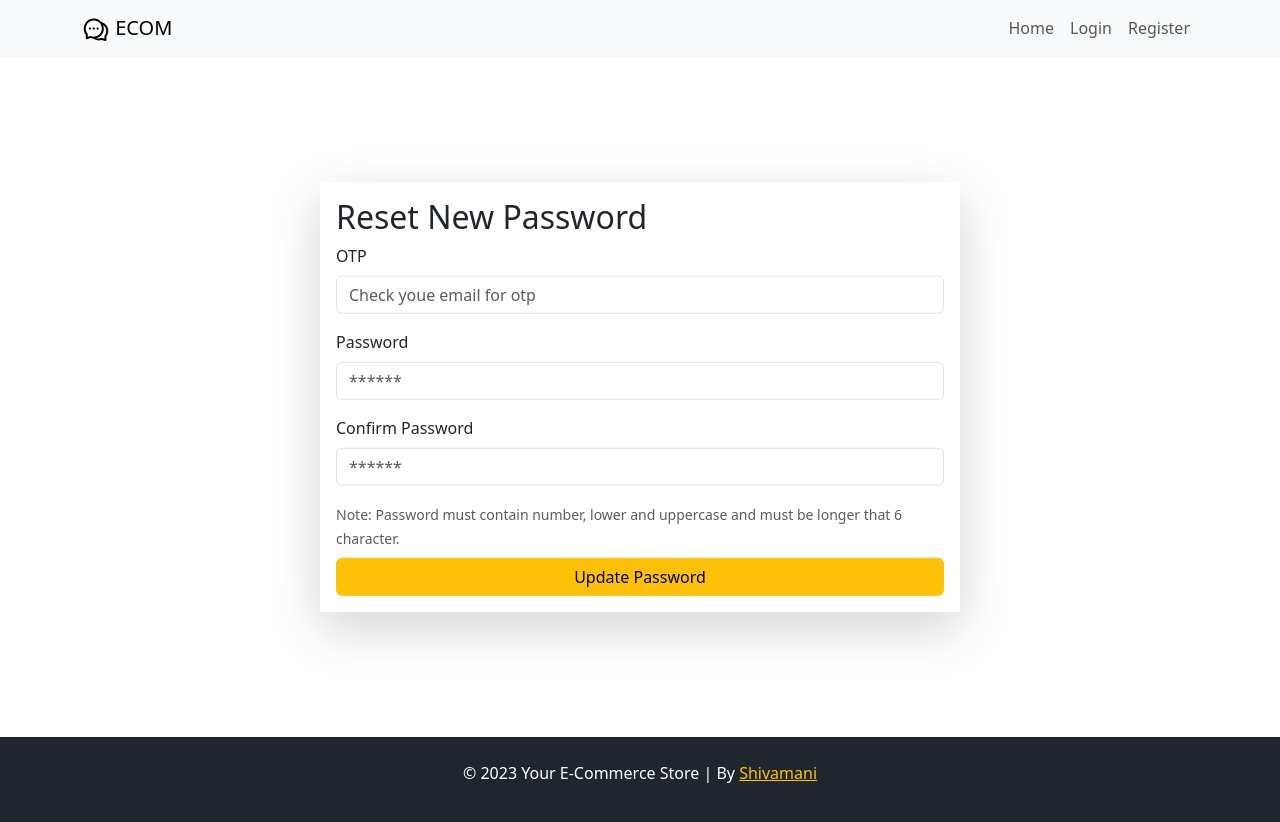
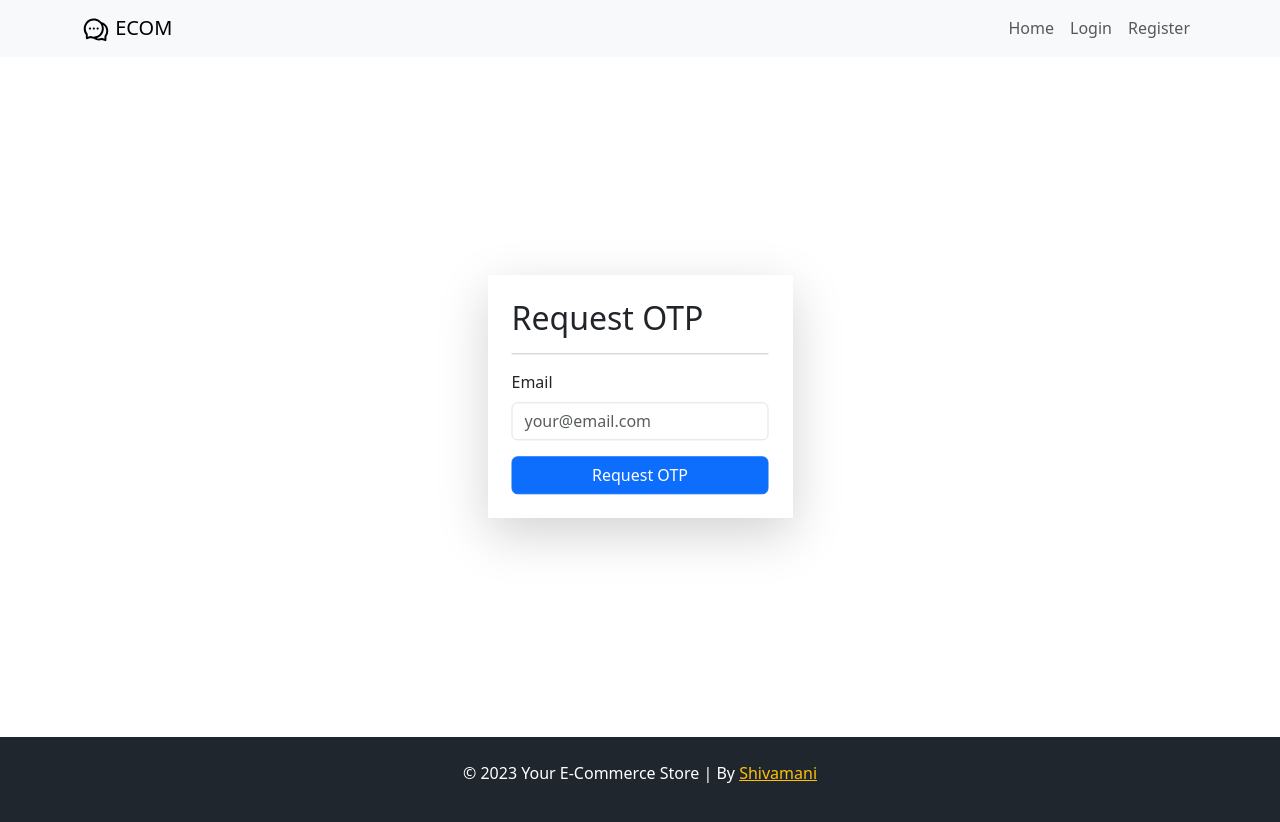
Before and after one commit to shivamanibrt/Aug-Ecom-client, a React (Create React App) app: page /reset-password in a window 1280 px wide. Shown: the top 822 px of the page. Built offline with nearby package versions, Linux system fonts and the light colour scheme; no server answers.

Commit message:
password reset succesful

```diff
--- a/src/AxiosHelper/apiHelper.js
+++ b/src/AxiosHelper/apiHelper.js
@@ -107,7 +107,8 @@ export const updateAdminPassword = (data) => {
     return apiProcessor(option);
 }
 
-export const resetAdminPassword = (data) => {
+//request OTP for update user password
+export const requestOTPPassword = (data) => {
     const option = {
         method: 'post',
         url: adminUserEp + '/request-password-reset-otp',
@@ -116,7 +117,15 @@ export const resetAdminPassword = (data) => {
     return apiProcessor(option);
 }
 
-
+//reset user password
+export const resetAdminUserPassword = (data) => {
+    const option = {
+        method: 'patch',
+        url: adminUserEp + '/reset-password',
+        data
+    }
+    return apiProcessor(option);
+}
 
 //fetch new accessJWT
 export const getNewAccessJWT = async () => {
--- a/src/Component/ResetPasswordComponent/ResetPasswordForm.js
+++ b/src/Component/ResetPasswordComponent/ResetPasswordForm.js
@@ -25,7 +25,8 @@ export const ResetPasswordForm = ({ handelOnPasswordUpdate }) => {
     }
     const handelOnSubmit = (e) => {
         e.preventDefault()
-        handelOnPasswordUpdate(form)
+        const { confirmPassword, ...rest } = form
+        handelOnPasswordUpdate(rest)
     }
 
     const inputs = [
@@ -72,6 +73,9 @@ export const ResetPasswordForm = ({ handelOnPasswordUpdate }) => {
                 <Form.Group className='d-grid'>
                     <Button variant='warning' type='submit'>Update Password</Button>
                 </Form.Group>
+                <div className='text-end py-3'>
+                    <a href='/reset-password'>Request OTP</a>
+                </div>
             </Form>
         </div>
     )
--- a/src/Pages/Login/ResetPassword.js
+++ b/src/Pages/Login/ResetPassword.js
@@ -1,25 +1,29 @@
 import React, { useState } from 'react'
 import { RequestOTP } from '../../Component/ResetPasswordComponent/RequestOTP'
 import { ResetPasswordForm } from '../../Component/ResetPasswordComponent/ResetPasswordForm'
-import { resetAdminPassword } from '../../AxiosHelper/apiHelper'
+import { requestOTPPassword, resetAdminUserPassword } from '../../AxiosHelper/apiHelper'
 import { Alert } from 'react-bootstrap'
 
 
 export const ResetPassword = () => {
-    const [passwordForm, setPasswordForm] = useState("password")
+    const [passwordForm, setPasswordForm] = useState("otp")
     const [res, setResp] = useState({});
+    const [userEmail, setUserEmail] = useState({})
 
     const handelOnOtpRequest = async (email) => {
         if (!email) {
             return alert('No email received')
         }
-        const response = await resetAdminPassword({ email });
+        setUserEmail(email)
+        const response = await requestOTPPassword({ email });
         setResp(response);
         response.status === 'success' && setPasswordForm('password')
     };
 
-    const handelOnPasswordUpdate = (data) => {
-        console.log(data)
+    const handelOnPasswordUpdate = async (data) => {
+        data.email = userEmail
+        const response = await resetAdminUserPassword(data)
+        setResp(response);
     }
 
     const form = {
@@ -34,7 +38,6 @@ export const ResetPassword = () => {
                     {res.message}
                 </Alert>
             )}
-
             {
                 form[passwordForm]
             }
```
